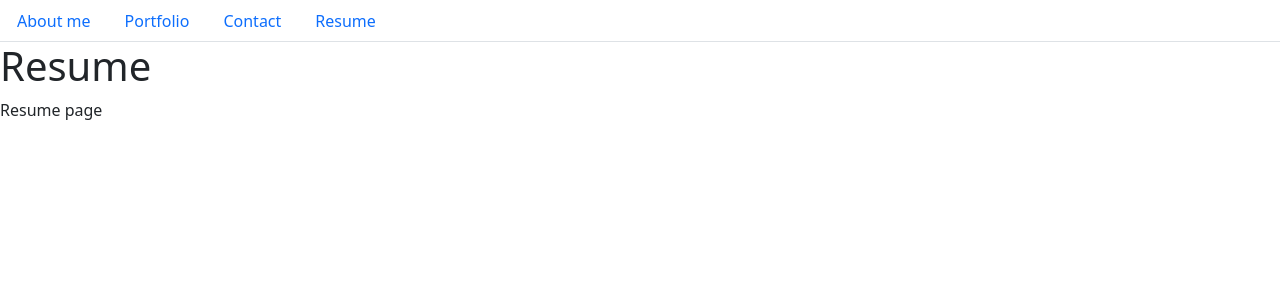
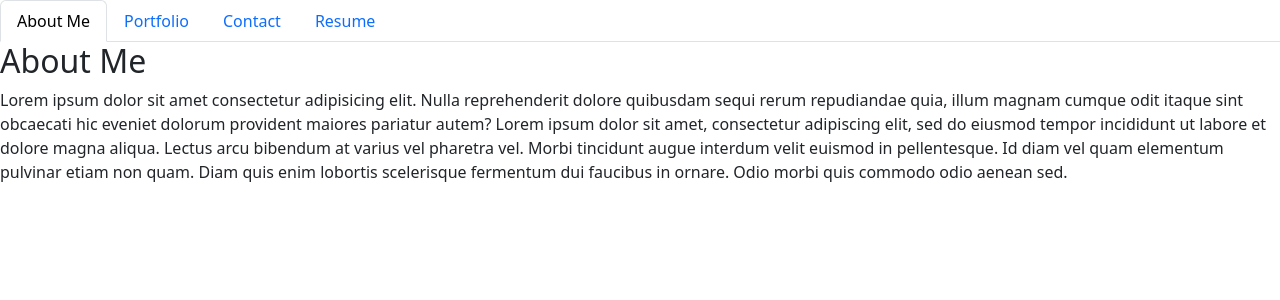
Before and after one commit to mubarak24/react-portfolio, a React (Create React App) app: page / in a window 1280 px wide. Shown: the top 300 px of the page. Built offline with nearby package versions, Linux system fonts and the light colour scheme.

Commit message:
update files in components

```diff
--- a/src/components/NavTabs.js
+++ b/src/components/NavTabs.js
@@ -9,12 +9,12 @@ function NavTabs({ currentPage, handlePageChange }) {
           onClick={() => handlePageChange('About')}
           className={currentPage === 'About' ? 'nav-link active' : 'nav-link'}
         >
-          About me
+          About Me
         </a>
       </li>
       <li className="nav-item">
         <a
-          href="#Portfolio"
+          href="#portfolio"
           onClick={() => handlePageChange('Portfolio')}
           className={currentPage === 'Portfolio' ? 'nav-link active' : 'nav-link'}
         >
--- a/src/components/PortfolioContainer.js
+++ b/src/components/PortfolioContainer.js
@@ -6,7 +6,7 @@ import Resume from './pages/Resume';
 import Contact from './pages/Contact';
 
 export default function PortfolioContainer() {
-  const [currentPage, setCurrentPage] = useState('Home');
+  const [currentPage, setCurrentPage] = useState('About');
 
   const renderPage = () => {
     if (currentPage === 'About') {
--- a/src/components/pages/About.js
+++ b/src/components/pages/About.js
@@ -3,10 +3,20 @@ import React from 'react';
 export default function About() {
   return (
     <div>
-      <h1>About me</h1>
-      <p>
-        About me page
-      </p>
+      <h2>About Me</h2>
+      <article>
+        <p>Lorem ipsum dolor sit amet consectetur adipisicing elit. Nulla reprehenderit dolore quibusdam sequi
+          rerum
+          repudiandae quia, illum magnam cumque odit itaque sint obcaecati hic eveniet dolorum provident
+          maiores
+          pariatur autem? Lorem ipsum dolor sit amet, consectetur adipiscing elit, sed do eiusmod tempor
+          incididunt ut labore et dolore magna aliqua. Lectus arcu bibendum at varius vel pharetra vel. Morbi
+          tincidunt augue interdum velit euismod in pellentesque. Id diam vel quam elementum pulvinar etiam
+          non
+          quam. Diam quis enim lobortis scelerisque fermentum dui faucibus in ornare. Odio morbi quis commodo
+          odio
+          aenean sed.</p>
+      </article>
     </div>
   );
 }
--- a/src/components/pages/Contact.js
+++ b/src/components/pages/Contact.js
@@ -3,10 +3,16 @@ import React from 'react';
 export default function Contact() {
   return (
     <div>
-      <h1>Contact</h1>
-      <p>
-        Contact page
-      </p>
+      <h2>Contact</h2>
+      <div class="contacts" id="contacts">
+        <address class="contacts">
+          <a href="#number">111.222.0000</a>
+          <a href="#email">mubaraksmail@website.com</a>
+          <a href="#github">github.com</a>
+          <a href="#twitter">twitter.com</a>
+          <a href="#spotify">spotify.com</a>
+        </address>
+      </div>
     </div>
   );
 }
--- a/src/components/pages/Portfolio.js
+++ b/src/components/pages/Portfolio.js
@@ -3,10 +3,55 @@ import React from 'react';
 export default function Home() {
   return (
     <div>
-      <h1>Portfolio</h1>
-      <p>
-        Portfolio page
-      </p>
+      <h2>Portfolio</h2>
+      <a href="https://thecolorhieu.github.io/Quotes-of-Thrones/" class="flex-item picQoT">
+        <div>
+          <h3>Quotes of Thrones</h3>
+          <span> Project 1</span>
+        </div>
+      </a>
+
+      <a href="https://cinema-finder.herokuapp.com/" class="flex-item picCF">
+        <div>
+          <h3>Cinema Finder</h3>
+          <span> Project 2</span>
+        </div>
+      </a>
+
+      <a href="#MERN" class="flex-item picSR">
+        <div>
+          <h3>Surf Report</h3>
+          <span> MERN stack</span>
+        </div>
+      </a>
+
+      <a href="#Node" class="flex-item picLD">
+        <div>
+          <h3>LED Wall</h3>
+          <span>Node/IoT</span>
+        </div>
+      </a>
+
+      <a href="#React" class="flex-item picC">
+        <div>
+          <h3>Calculator</h3>
+          <span>React/JavaScript/CSS</span>
+        </div>
+      </a>
+
+      <a href="#MERN" class="flex-item picPP">
+        <div>
+          <h3>Pastel Puzzels</h3>
+          <span>MERN Stack</span>
+        </div>
+      </a>
+
+      <a href="#HTML" class="flex-item picRB">
+        <div>
+          <h3>Run Buddy</h3>
+          <span>HTML/CSS</span>
+        </div>
+      </a>
     </div>
   );
 }
```
